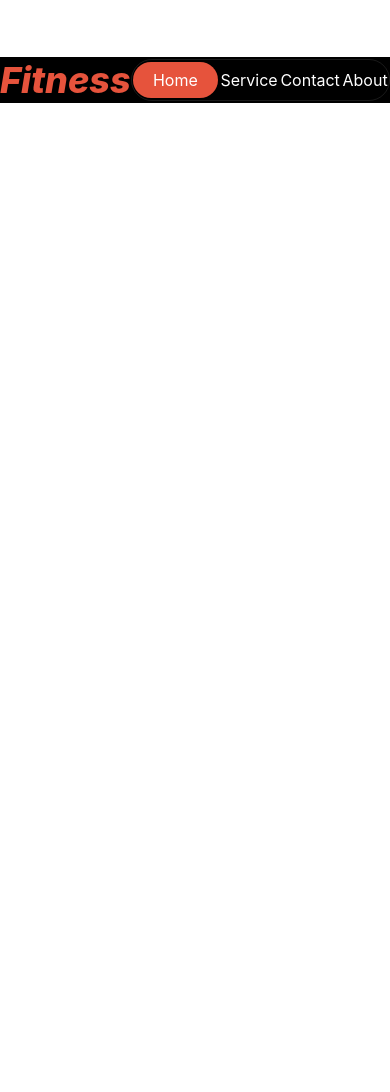
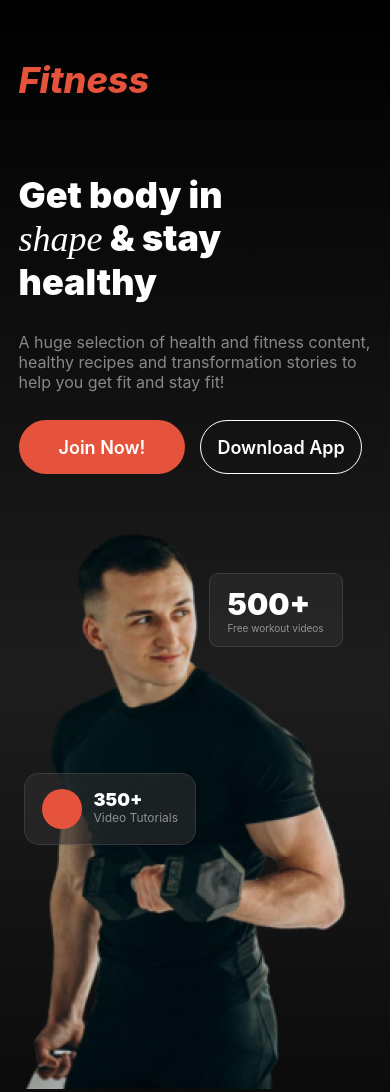
Before and after one commit to Ifaz120/my-second-assignment, a plain HTML site: page index.html in a window 390 px wide. Before the commit the page ends 844 px from the top, so only its background shows below. Drawn offline with Linux system fonts and the light colour scheme; a web font is replaced by a local one.

Commit message:
a little responsive for banner

```diff
--- a/index.html
+++ b/index.html
@@ -7,6 +7,7 @@
   <meta name="viewport" content="width=device-width, initial-scale=1.0">
   <title>The 2nd Assignment</title>
   <link rel="stylesheet" href="style.css">
+  <link href="https://fonts.cdnfonts.com/css/miama" rel="stylesheet">
 </head>
 
 <body>
@@ -22,9 +23,52 @@
         </ul>
       </div>
     </nav>
+
+    <div class="banner container">
+      <div class="banner-texts">
+        <h1>Get body in <br><span class="unique">shape</span> & stay <br> healthy</h1>
+        <p class="gray">A huge selection of health and fitness content, healthy recipes and transformation stories to
+          help you get fit and stay fit!</p>
+        <div class="button-group">
+          <button class="btn-1" type="submit">Join Now!</button>
+          <button class="btn-2" type="submit">Download App</button>
+        </div>
+      </div>
+      <div class="banner-img">
+        <img src="images/Images 2.png" alt="">
+      </div>
+      <p class="workout-texts gray"><span class="number-2">500+</span> <br> Free workout videos</p>
+      <div class="tutorial-texts">
+        <span class="dot"></span>
+        <p class="gray"> <span class="number-1">350+</span> <br> Video Tutorials</p>
+      </div>
+    </div>
+    </div>
+
   </header>
 
   <main>
+
+    <div class="habit">
+      <div class="habit-texts">
+
+      </div>
+      <!-- <div class="habit-img-container">
+        <div class="habit-img"> <img src="" alt="">
+          <p></p>
+        </div>
+        <div class="habit-img"><img src="" alt="">
+          <p></p>>
+        </div>
+        <div class="habit-img"><img src="" alt="">
+          <p></p>
+        </div>
+        <div class="habit-img"><img src="" alt="">
+          <p></p>
+        </div>
+      </div>
+    </div> -->
+
 
   </main>
 
--- a/style.css
+++ b/style.css
@@ -2,6 +2,8 @@
     margin: 0;
     padding: 0;
     font-family: inter;
+    color: white;
+    /* background-color: black; */
 }
 
 /* shared styles */
@@ -10,19 +12,23 @@
     max-width: 1060px;
 }
 
+.gray{
+    color: rgba(255, 255, 255, 0.5);
+}
+
 /* nav styles */
 
 header{
-    background: black;
-
+    background: linear-gradient(180deg, black , rgb(30, 29, 29) , black);
 }
 nav{
     display: flex;
     justify-content: space-between;
     align-items: center;
     margin: 0 auto;
-    margin-top: 57px;
+    padding: 57px 0 20px 0;
     height: 46px;
+    /* background-color: black; */
 
 }
 
@@ -58,4 +64,204 @@ nav h3{
     background-color:rgba(230, 83, 60, 1);
     padding: 8px 20px;
     border-radius: 45px;
+    font-weight: 600;
+    font-size: 18px;
 }
+
+/* banner designs */
+
+.banner{
+    display: flex;
+    justify-content: space-between;
+    margin: 0 auto;
+}
+
+
+.banner-texts{
+    /* background-color: aqua; */
+    display: flex;
+    flex-direction: column;
+    margin-top: 96px;
+    max-width: 520px;
+    height: 440px;
+}
+.banner-texts h1{
+    font-size: 78px;
+    font-weight: 900;
+    line-height: 5.8125rem;
+    margin: 0;
+    padding: 0;
+}
+.unique{
+    font-family: Miama;
+    font-weight: 400;
+    font-style: italic;
+    font-size: 4.875rem;
+}
+
+.banner-texts p{
+    margin: 28px 0;
+    color: rgba(255, 255, 255, 0.5);
+
+}
+.button-group{
+    display: flex;
+    gap: 15px;
+}
+.btn-1{
+    background-color:rgba(230, 83, 60, 1);
+    padding: 16px 46.5px;
+    font-weight: 600;
+    font-size: 1.125rem;
+    border: none;
+    border-radius: 40px;
+    cursor: pointer;
+}
+
+.btn-2{
+    background: transparent;
+    padding: 16px 46.5px;
+    font-weight: 600;
+    font-size: 1.125rem;
+    border: 1px solid rgba(255, 255, 255, 1);
+    border-radius: 40px;
+    cursor: pointer;
+}
+ .workout-texts{
+    position: absolute;
+    margin-left: 930px;
+    margin-top: 120px;
+    border: 1px solid rgba(255, 255, 255, 0.1);
+    padding: 20px 40px;
+    border-radius: 15px;
+    background: rgba(48, 48, 48, 0.54);
+ }
+ .tutorial-texts{
+    display: flex;
+    position: absolute;
+    padding: 20px 25px;
+    border-radius: 15px;
+    margin-top: 420px;
+    margin-left: 650px;
+    border: 1px solid rgba(255, 255, 255, 0.1);
+    background: rgba(48, 48, 48, 0.54);
+    gap: 12px;
+
+ }
+ .dot{
+    background: rgba(230, 83, 60, 1);
+    width: 40px;
+    height: 40px;
+    display: inline-block;
+    border: none;
+    border-radius: 50%;
+ }
+ .number-1{
+    font-weight: 900;
+    font-size: 1.5rem;
+ }
+ .number-2{
+    font-weight: 900;
+    font-size: 2.5rem;
+ }
+
+ /*  responsive section for iphone */
+
+ @media screen and (max-width: 430px ) {
+    .container{
+        max-width: 353px;
+    }
+    .links{
+        display: none;
+    }
+    .banner{
+        display: flex;
+        flex-direction: column;
+    }
+    .tutorial-texts{
+        margin-top: 650px;
+        margin-left: 5px;
+        font-size: 12px;
+        padding: 15px 17px;
+    }
+    .number-1{
+        font-size: 18px;
+    }
+    .workout-texts{
+        padding: 12px 18px;
+        margin-top: 450px;
+        margin-left: 190px;
+        font-size: 10px;
+        border-radius: 9px;
+    }
+    .number-2{
+        font-size: 30px;
+    }
+
+    .banner-texts{
+        max-width: 352px;
+        height: 335px;
+        margin-top: 51px;
+    }
+    .banner-texts h1{
+        font-size: 2.25rem;
+        line-height: 43px;
+
+    }
+    .unique{
+        font-size: 2.25rem;
+    }
+    .btn-1{
+        padding:16px 40px;
+        font-size: 1.125rem;
+        border-radius: 42px;
+        max-width: 169px;
+        height: 54px;
+    }
+
+    .btn-2{
+        padding:16px;
+        font-size: 1.125rem;
+        border-radius: 42px;
+        max-width: 169px;
+        height: 54px;
+    }
+    .banner-img{
+        height: 100vh;
+    }
+ }
+
+
+ /* responsive section for ipad */
+
+ @media screen and (min-width:431px) and (max-width: 768px) {
+
+    .container{
+        width: 684px;
+    }
+
+    .workout-texts{
+        margin-left: 360px;
+        margin-top: 580px;
+    }
+    .tutorial-texts{
+        margin-left: 110px;
+         margin-top: 900px;
+    }
+    .banner{
+        flex-direction: column;
+    }
+
+    .banner-img img{
+        display: flex;
+        justify-content: center;
+        /* margin-top: 100px; */
+
+    }
+    .banner-img{
+      height: 100vh;
+      margin: 0 auto;
+
+
+    }
+ }
```
